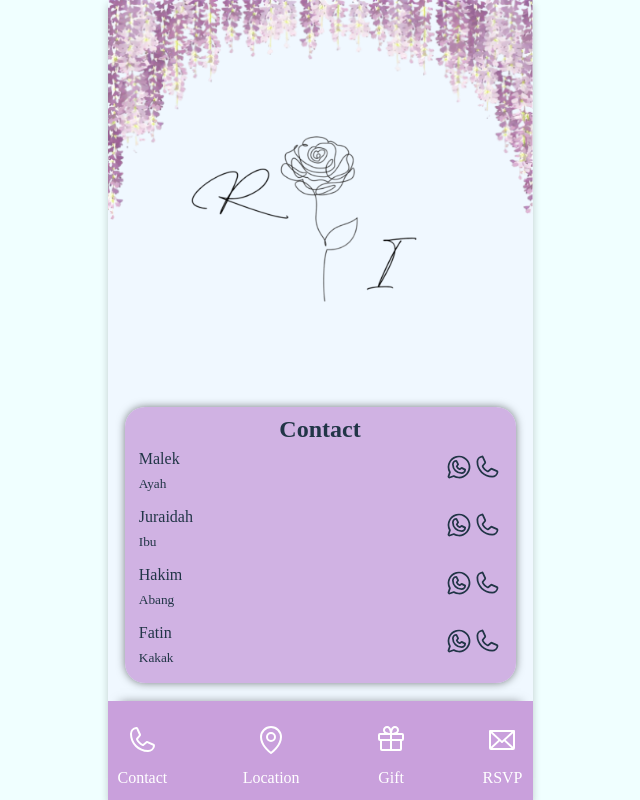
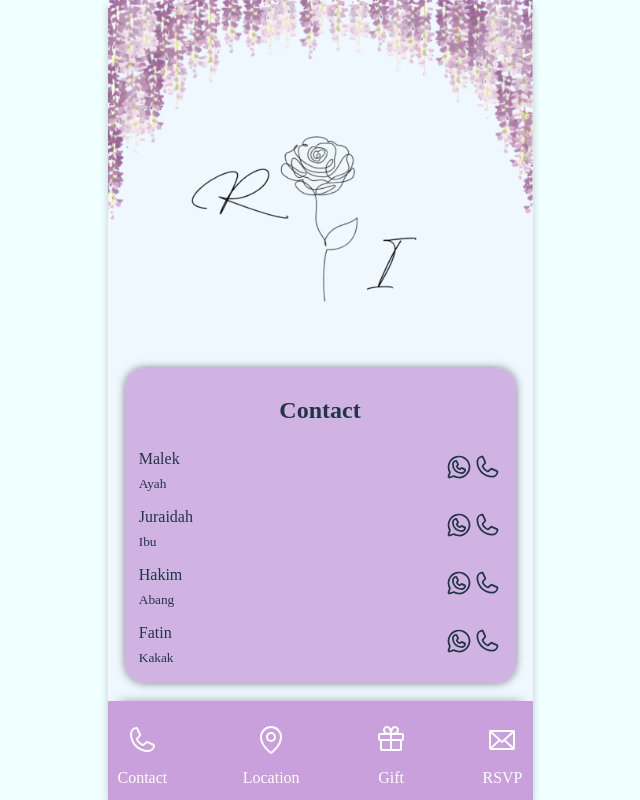
Before and after one commit to RKPinata/wedding, a Next.js app: page / in a window 1280 px wide. Both pictures are taken after a click on the element "Contact". Shown: the whole page, without its empty margins (320-960 px from the left). Built offline with nearby package versions, Linux system fonts and the light colour scheme.

Commit message:
improve spacing

```diff
--- a/src/components/Popup/Popup.module.css
+++ b/src/components/Popup/Popup.module.css
@@ -16,4 +16,5 @@
 .popup-title h2{
     font-size: 1.5rem;
     text-align: center;
+    margin: 1.2rem 0;
 }
```
